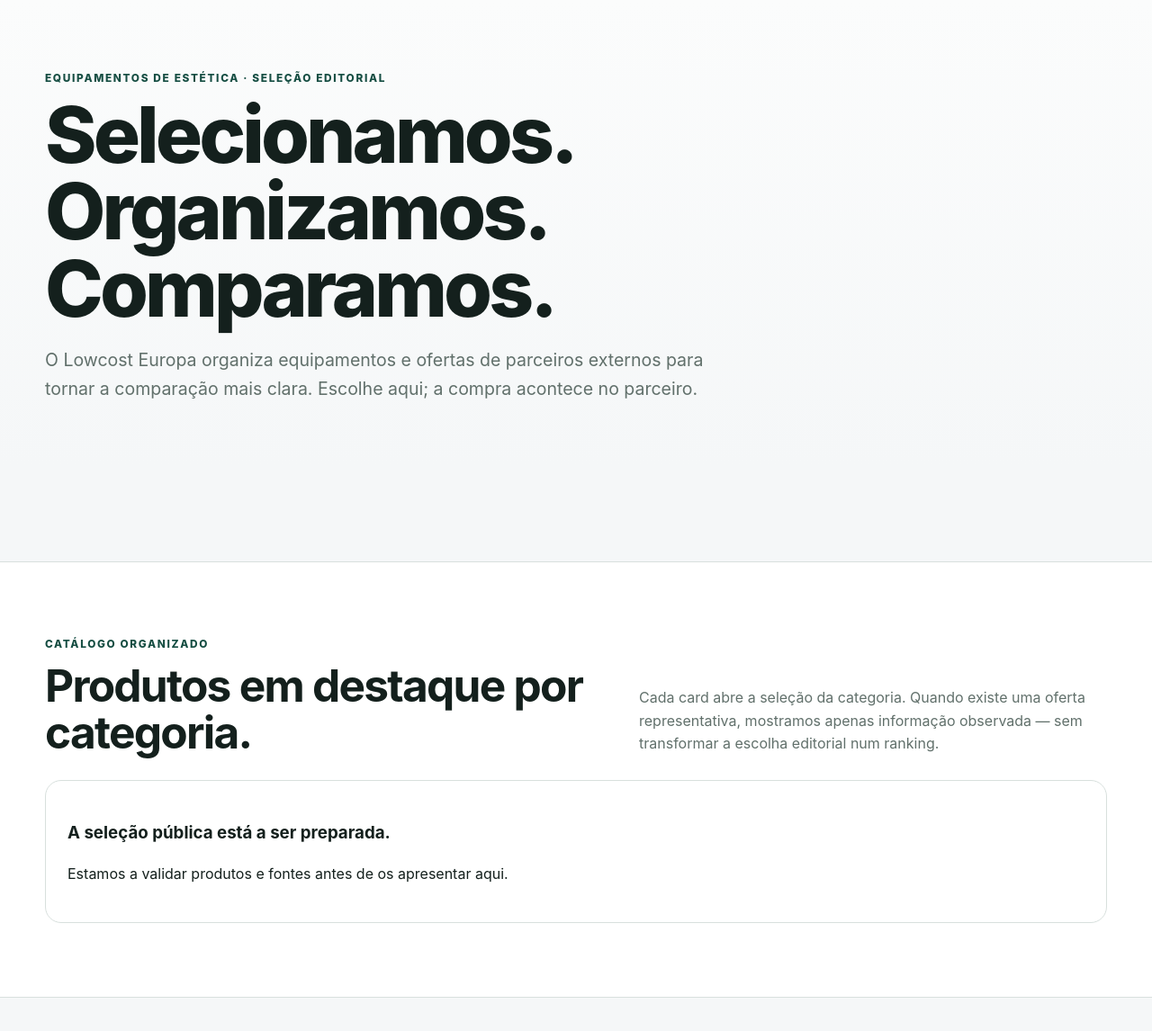
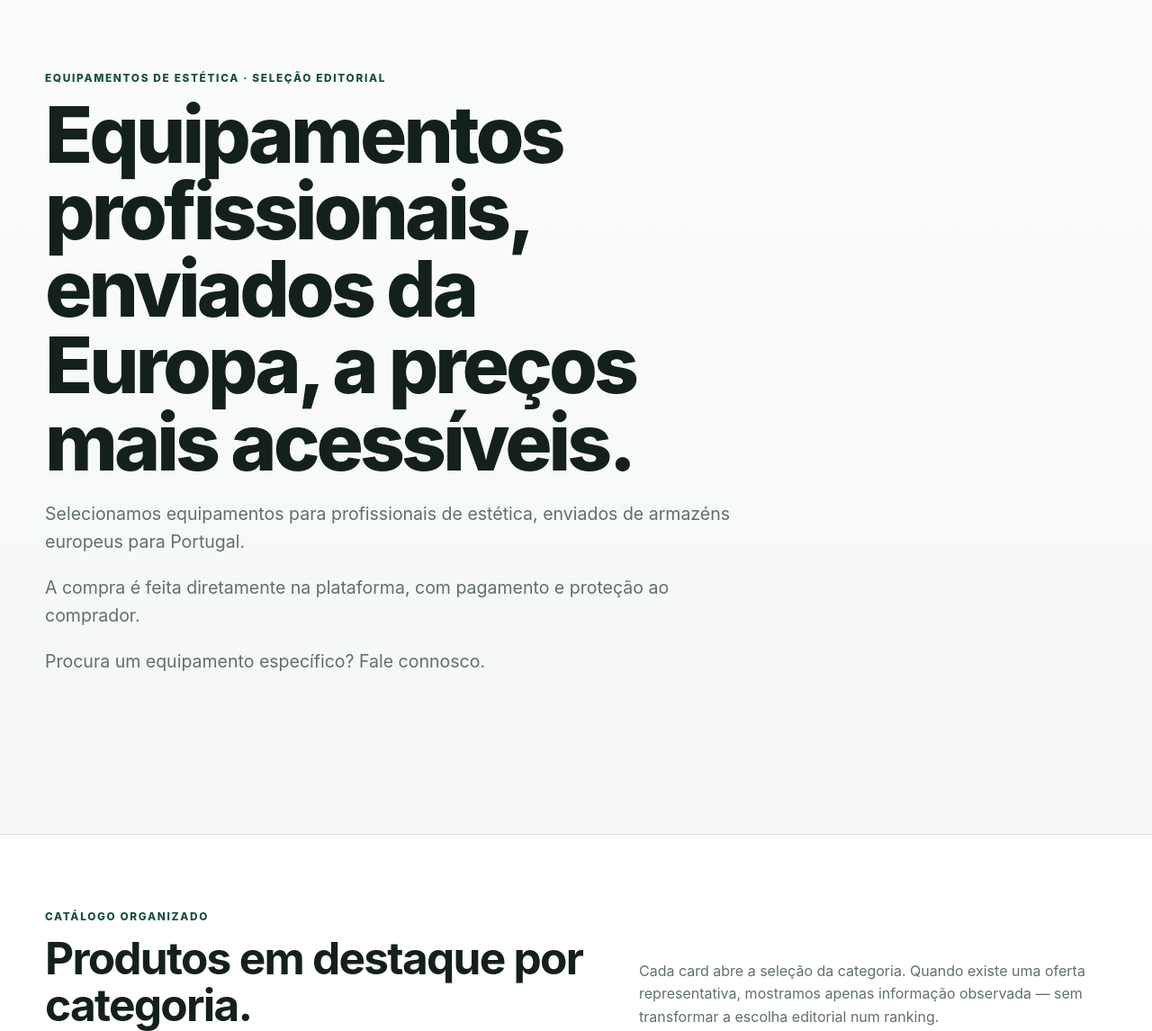
Before and after one commit to martaxi-boss/lowcost-europa, a Django app: page / in a window 1280 px wide. Shown: the part 77-1223 px from the top of the page at 90% size. Run offline with Django 5.2, Linux system fonts and the light colour scheme; data that the repository does not hold is empty; parts of the project's set-up code (start-up, migrations or seed data) failed here and were passed over.

Commit message:
Storefront: update homepage hero copy

```diff
--- a/apps/storefront/static/storefront/storefront.css
+++ b/apps/storefront/static/storefront/storefront.css
@@ -54,6 +54,9 @@
 .eyebrow--light { color: #a8d2c8; }
 .hero h1, .detail-hero h1, .prose h1 { margin: 0; font-size: clamp(2.45rem, 10vw, 5.45rem); line-height: .98; letter-spacing: -.045em; font-weight: 800; }
 .lead { margin: 22px 0 0; max-width: 770px; color: var(--muted); font-size: clamp(1.04rem, 2.4vw, 1.22rem); }
+.hero-lead { margin-top: 22px; max-width: 770px; color: var(--muted); font-size: clamp(1.04rem, 2.4vw, 1.22rem); }
+.hero-lead p { margin: 0; }
+.hero-lead p + p { margin-top: 1em; }
 
 .section { padding: 64px 0; }
 .section--compact { padding: 18px 0 54px; }
--- a/apps/storefront/templates/storefront/home.html
+++ b/apps/storefront/templates/storefront/home.html
@@ -4,8 +4,12 @@
   <div class="container hero-grid">
     <div class="hero-copy">
       <p class="eyebrow">Equipamentos de estética · seleção editorial</p>
-      <h1>Selecionamos. Organizamos. Comparamos.</h1>
-      <p class="lead">O Lowcost Europa organiza equipamentos e ofertas de parceiros externos para tornar a comparação mais clara. Escolhe aqui; a compra acontece no parceiro.</p>
+      <h1>Equipamentos profissionais, enviados da Europa, a preços mais acessíveis.</h1>
+      <div class="hero-lead">
+        <p>Selecionamos equipamentos para profissionais de estética, enviados de armazéns europeus para Portugal.</p>
+        <p>A compra é feita diretamente na plataforma, com pagamento e proteção ao comprador.</p>
+        <p>Procura um equipamento específico? Fale connosco.</p>
+      </div>
     </div>
   </div>
 </section>
```
Also changed, not shown: apps/storefront/tests/test_owner_mode.py (+4 -1 lines), apps/storefront/tests/test_views.py (+4 -1 lines).
